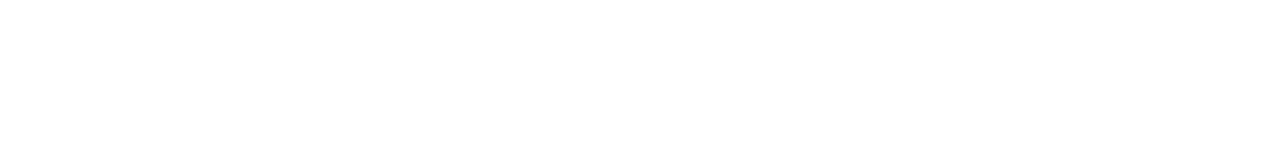
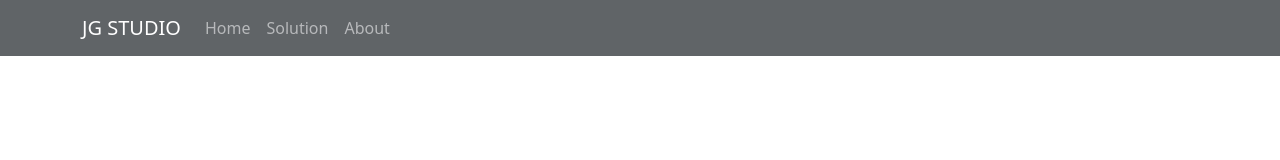
Before and after one commit to jeongjingoo/portsite, a plain HTML site: page index.html in a window 1280 px wide. Drawn offline with Linux system fonts and the light colour scheme; the site is published under a folder, as on GitHub Pages, so addresses that start at the root find nothing.

Commit message:
Update index.html

```diff
--- a/index.html
+++ b/index.html
@@ -1 +1 @@
-<!doctype html><html lang="en"><head><meta charset="utf-8"/><link rel="icon" href="/favicon.ico"/><meta name="viewport" content="width=device-width,initial-scale=1,shrink-to-fit=no"/><meta name="theme-color" content="#000000"/><meta name="description" content="Web site created using create-react-app"/><link rel="apple-touch-icon" href="/logo192.png"/><link rel="manifest" href="/manifest.json"/><title>React App</title><script defer="defer" src="/static/js/main.63b7523d.js"></script><link href="/static/css/main.2cac61ff.css" rel="stylesheet"></head><body><noscript>You need to enable JavaScript to run this app.</noscript><div id="root"></div></body></html>
+<!doctype html><html lang="en"><head><meta charset="utf-8"/><link rel="icon" href="/favicon.ico"/><meta name="viewport" content="width=device-width,initial-scale=1,shrink-to-fit=no"/><meta name="theme-color" content="#000000"/><meta name="description" content="Web site created using create-react-app"/><link rel="apple-touch-icon" href="/logo192.png"/><link rel="manifest" href="/manifest.json"/><title>React App</title><script defer="defer" src="./static/js/main.63b7523d.js"></script><link href="./static/css/main.2cac61ff.css" rel="stylesheet"></head><body><noscript>You need to enable JavaScript to run this app.</noscript><div id="root"></div></body></html>
```
